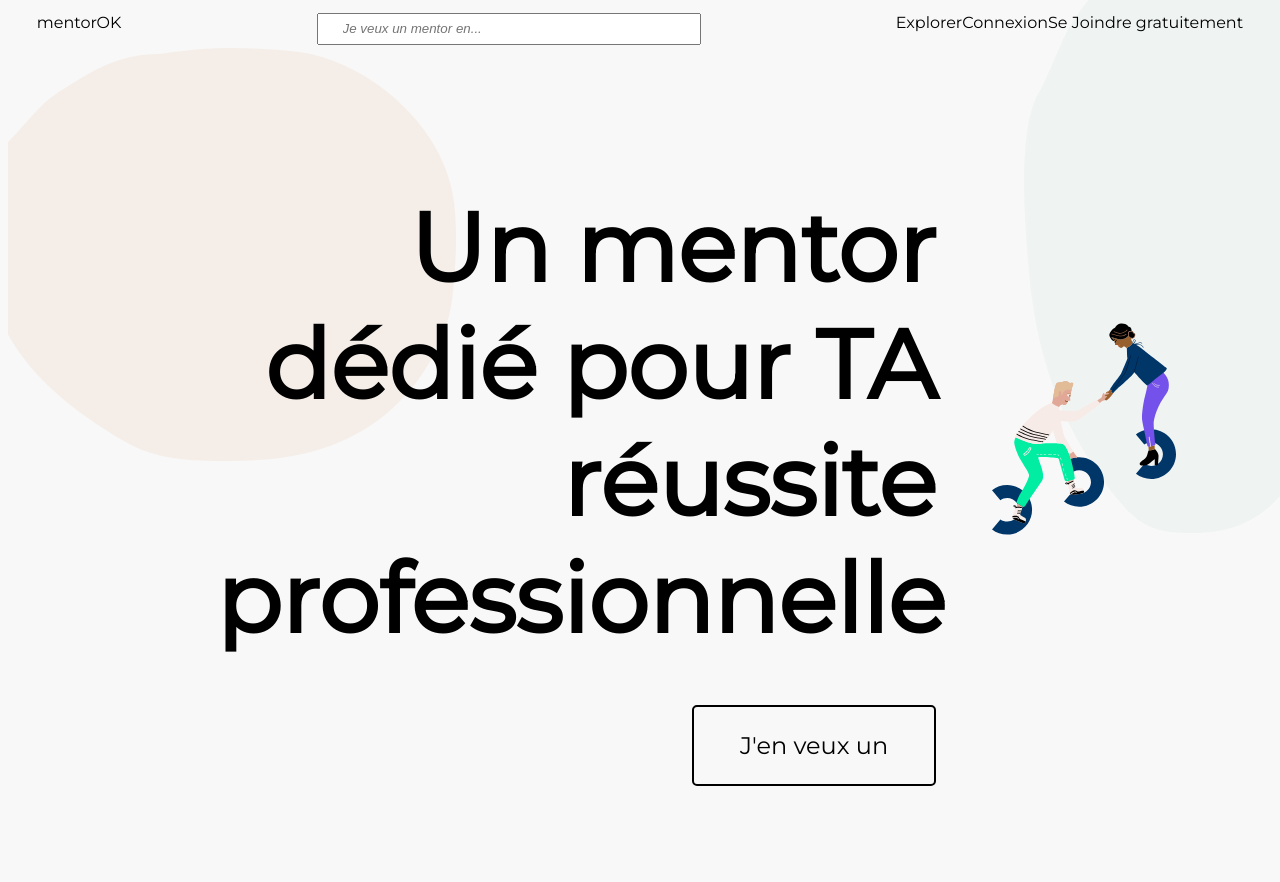
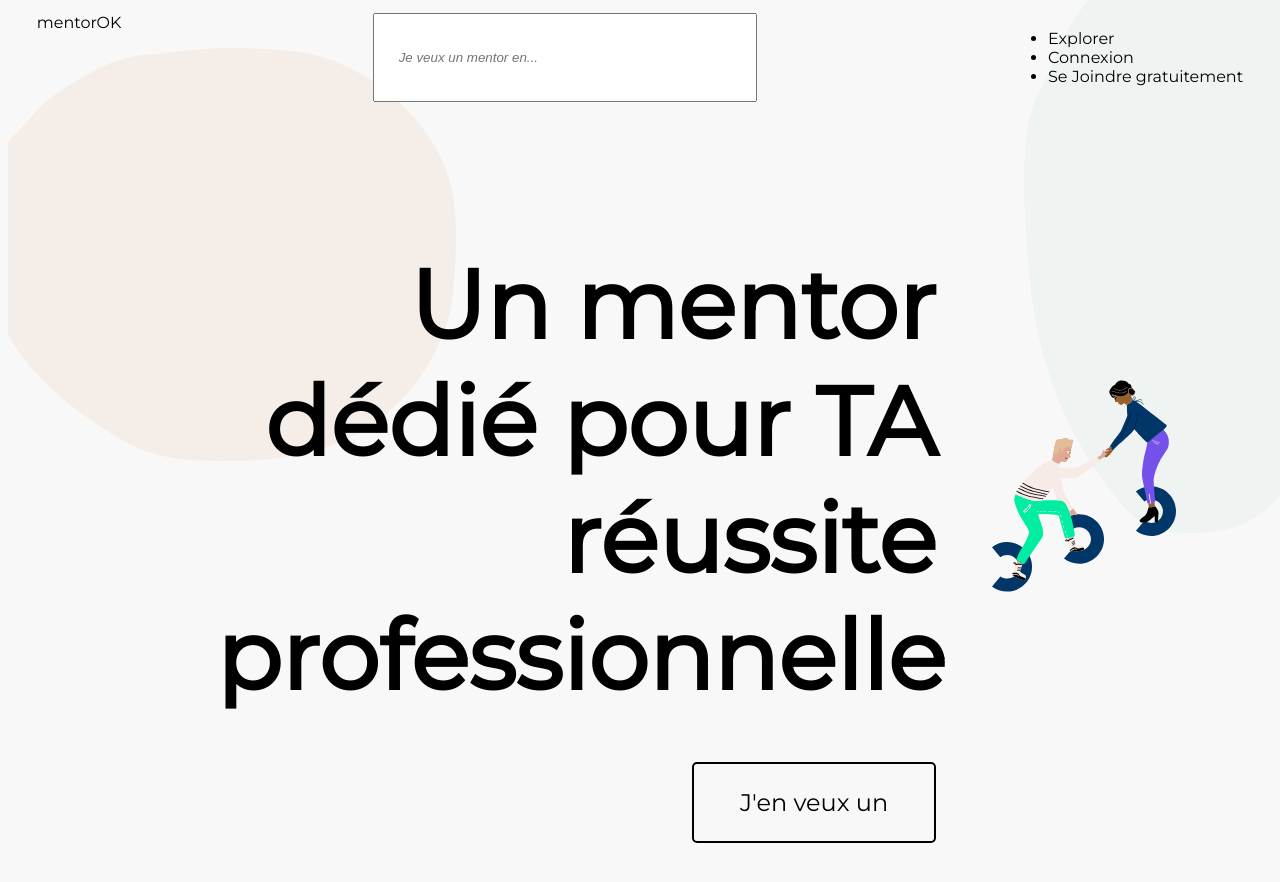
Before and after one commit to Bam92/mentorOK, a React (Create React App) app: page / in a window 1280 px wide. Shown: the top 882 px of the page. Before the commit the page ends 850 px from the top, so only its background shows below. Built offline with nearby package versions, Linux system fonts and the light colour scheme.

Commit message:
Move components to components folder

```diff
--- a/src/App.js
+++ b/src/components/App/index.js
@@ -7,16 +7,16 @@ import {
   useParams,
 } from "react-router-dom";
 
-import Mentors from "./pages/Mentors";
-import MentorCard from "./pages/Mentor";
-import Navigation from "./components/Navigation";
-import Landing from "./pages/Landing";
-import Login from "./pages/Login";
-import Signup from "./pages/Signup";
-import Admin from "./pages/Admin";
-import { AuthContext } from "./context/auth";
-import PrivateRoute from "./PrivateRoute";
-import * as ROUTES from "./constants/routes";
+import Mentors from "../Mentors";
+import MentorCard from "../Mentor";
+import Navigation from "../Navigation";
+import Landing from "../Landing";
+import Login from "../../pages/Login";
+import Signup from "../../pages/Signup";
+import Admin from "../../pages/Admin";
+import { AuthContext } from "../../context/auth";
+import PrivateRoute from "../../PrivateRoute";
+import * as ROUTES from "../../constants/routes";
 
 import "./App.css";
 
@@ -36,12 +36,8 @@ function App() {
           <Navigation />
 
           <Switch>
-            <Route path={ROUTES.MENTOR_PROFILE}>
-              <Mentor />
-            </Route>
-            <Route path={ROUTES.MENTORS}>
-              <Mentors profiles={profiles} />
-            </Route>
+            <Route path={ROUTES.MENTOR_PROFILE} component={Mentor} />
+            <Route path={ROUTES.MENTORS} component={Mentors} />
             <Route exact path={ROUTES.SIGN_IN} component={Login} />
             <Route exact path={ROUTES.SIGN_UP} component={Signup} />
             <PrivateRoute path={ROUTES.ADMIN} component={Admin} />
@@ -54,14 +50,14 @@ function App() {
   );
 }
 
-const NotFoundPage = () =>
+const NotFoundPage = () => (
   <div>
     <h3>404 - Not found</h3>
     <p>
       You should need to return <Link to="/">home</Link>
     </p>
   </div>
-
+);
 
 export function Mentor() {
   const { mentorname } = useParams();
@@ -79,7 +75,7 @@ export function Mentor() {
       }}
     >
       <h1>Profile de {profile.name} </h1>
-      <MentorCard {...profile} />
+      <MentorCard profile={profile} />
     </div>
   );
 }
--- a/src/pages/Mentors.js
+++ b/src/components/Mentors/index.js
@@ -1,8 +1,9 @@
 import React, { useEffect } from "react";
 
-import Mentor from "./Mentor";
+import Mentor from "../Mentor";
+import {profiles} from "../App"
 
-export default ({ profiles }) => {
+export default () => {
   useEffect(() => {
     document.title = `Mental, great mentors and great mentees`;
   });
@@ -15,9 +16,9 @@ export default ({ profiles }) => {
       }}
     >
       <h1>Consulte nos Mentors </h1>
-      {profiles.map(profile =>
-        <Mentor key={profile.id} {...profile} path="/mentors" />
-      )}
+      {profiles.map((profile) => (
+        <Mentor key={profile.id} profile={profile} path="/mentors" />
+      ))}
     </div>
   );
 };
--- a/src/components/Navigation.js
+++ b/src/components/Navigation/index.js
@@ -1,6 +1,6 @@
 import React from "react";
 import { Link } from "react-router-dom";
-import * as ROUTES from "../constants/routes";
+import * as ROUTES from "../../constants/routes";
 
 import "./Navbar.css";
 
@@ -34,9 +34,17 @@ const Navbar = () => {
           justifyContent: "space-between",
         }}
       >
-        <Link to={ROUTES.MENTORS}>Explorer</Link>
-        <Link to={ROUTES.SIGN_IN}>Connexion</Link>
-        <Link to={ROUTES.SIGN_UP}>Se Joindre gratuitement</Link>
+        <ul>
+          <li>
+            <Link to={ROUTES.MENTORS}>Explorer</Link>
+          </li>
+          <li>
+            <Link to={ROUTES.SIGN_IN}>Connexion</Link>
+          </li>
+          <li>
+            <Link to={ROUTES.SIGN_UP}>Se Joindre gratuitement</Link>
+          </li>
+        </ul>
       </div>
     </nav>
   );
--- a/src/index.js
+++ b/src/index.js
@@ -1,5 +1,5 @@
 import React from "react";
 import ReactDOM from "react-dom";
-import App from "./App";
+import App from "./components/App";
 
 ReactDOM.render(<App />, document.getElementById("root"));
```
Also changed, not shown: src/components/Mentor/index.js (renamed from src/pages/Mentor.js, +4 -6 lines), src/components/App/App.css (renamed from src/App.css), src/components/Landing/index.js (renamed from src/pages/Landing.js), src/components/Navigation/Navbar.css (renamed from src/components/Navbar.css). Lines whose indentation alone changed are shown as unchanged.
